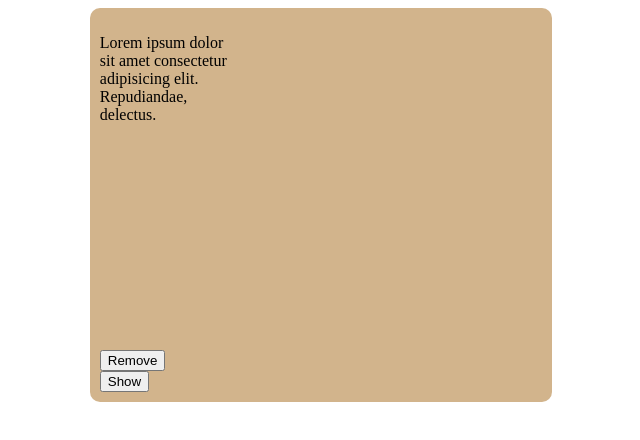
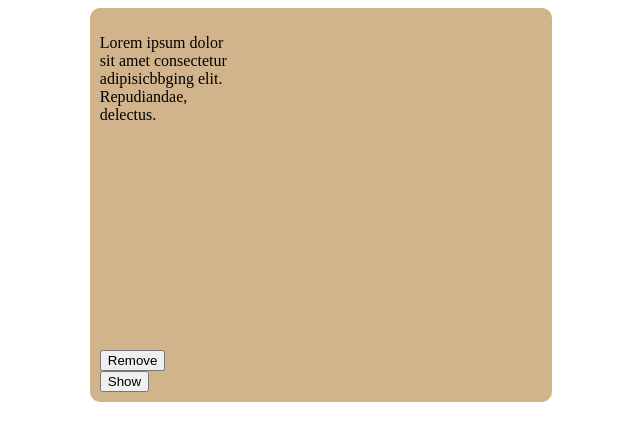
Before and after one commit to Vikashtomar/assignmentjs, a plain HTML site: page code3.html in a window 1280 px wide. Shown: the full height of the page, 319-959 px from the left. Drawn offline with Linux system fonts and the light colour scheme.

Commit message:
Update code3.html

```diff
--- a/code3.html
+++ b/code3.html
@@ -25,7 +25,7 @@
 <body>
     <div id="box">
         <!-- <h1>Lorem ipsum dolor sit amet.</h1> -->
-        <p>Lorem ipsum dolor sit amet consectetur adipisicing elit. Repudiandae, delectus.</p>
+        <p>Lorem ipsum dolor sit amet consectetur adipisicbbging elit. Repudiandae, delectus.</p>
         <button onclick="hide()">Remove</button>
         <br>
         <button onclick="show()">Show</button>
```
